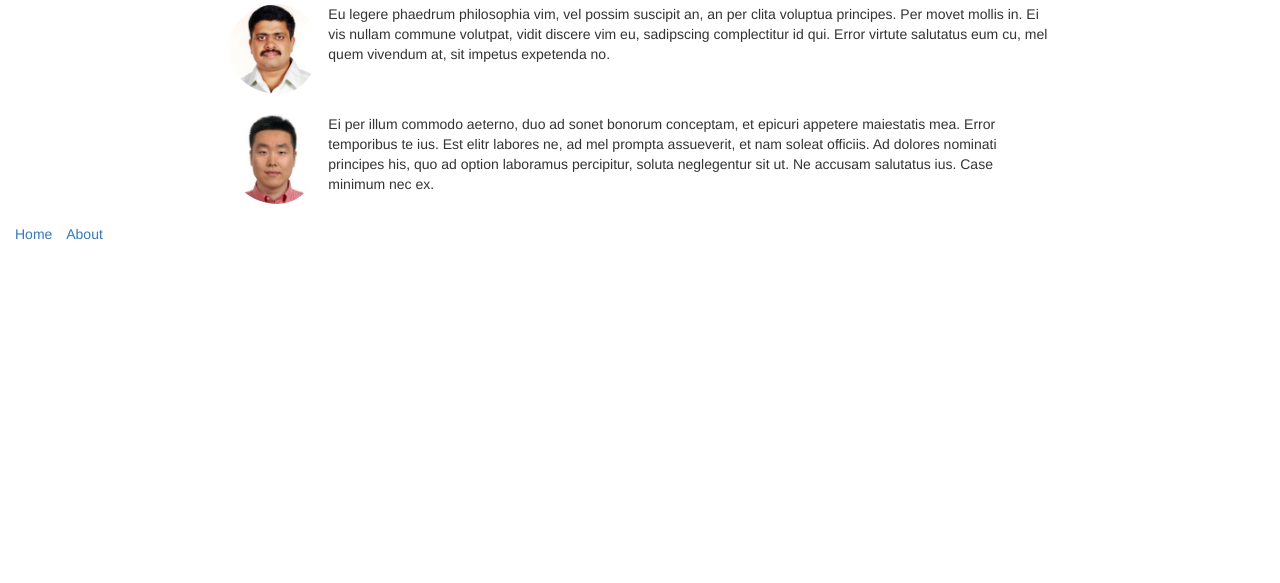
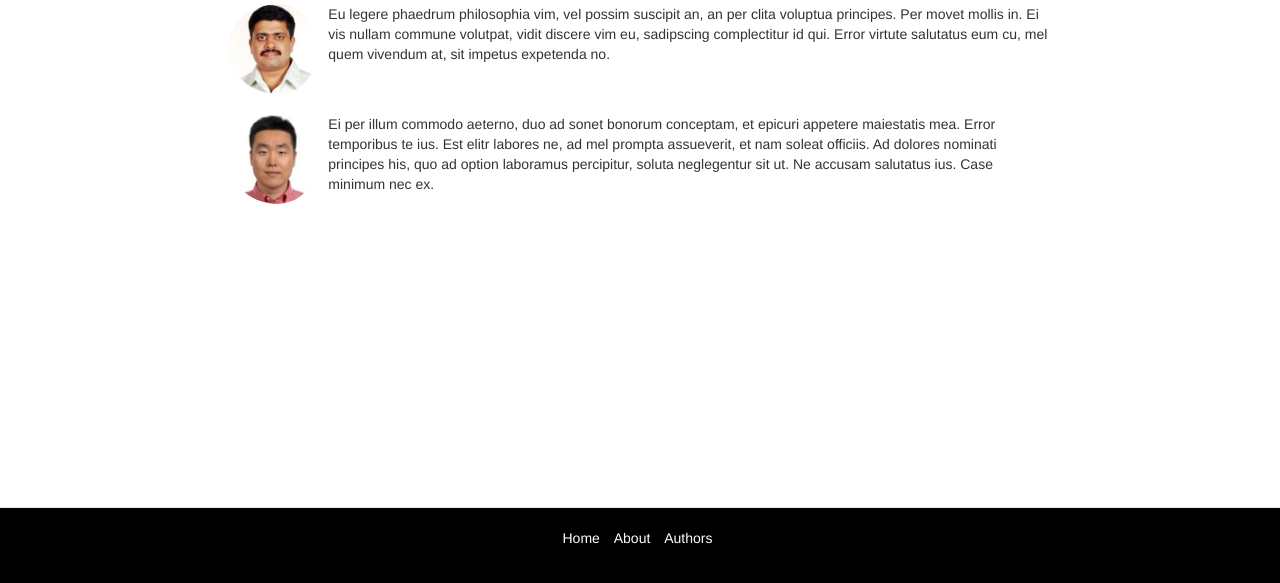
Before and after one commit to Edinunzio/speak, a Django app: page /about/ in a window 1280 px wide. Shown: the part 217-800 px from the top of the page. Run offline with Django 3.2, Linux system fonts and the light colour scheme; parts of the project's set-up code (start-up, migrations or seed data) failed here and were passed over; some libraries are stand-ins or nearby versions.

Commit message:
layout tweaks

```diff
--- a/blog/templates/base.html
+++ b/blog/templates/base.html
@@ -28,7 +28,8 @@
       <div class="side-bar col-sm-2 col-md-2 col-lg-2">
       </div>
     </div>
-    {% include "partials/footer.html" %}
   </div>
+  <br />
+  {% include "partials/footer.html" %}
 </body>
 </html>
--- a/blog/templates/detail.html
+++ b/blog/templates/detail.html
@@ -8,9 +8,9 @@
     <p>Published by: {{ blog.author }} | {{ blog.publish_date }}</p>
   </div>
 
-  <div class="content">
+  <div class="content detail">
+    <hr>
     <p class="lead">{{ blog.lede }}</p>
-    <hr>
     {{ blog.content|linebreaks }}
   </div>
 {% endblock content %}
--- a/blog/templates/partials/footer.html
+++ b/blog/templates/partials/footer.html
@@ -1,8 +1,15 @@
 <div class="row">
-  <div class="col-sm-12 col-md-12 col-lg-12">
-    <ul class="list-inline">
-      <li><a href="/">Home</a></li>
-      <li><a href="/about/">About</a></li>
-    </ul>
+
+  <nav class="navbar navbar-default navbar-fixed-bottom text-center">
+    <div class="footer">
+    <div class="container-fluid">
+      <ul class="list-inline">
+        <li><a href="/">Home</a></li>
+        <li><a href="/about/">About</a></li>
+        <li><a href="/authors/">Authors</a></li>
+      </ul>
+    </div>
   </div>
+  </nav>
+
 </div>
```
